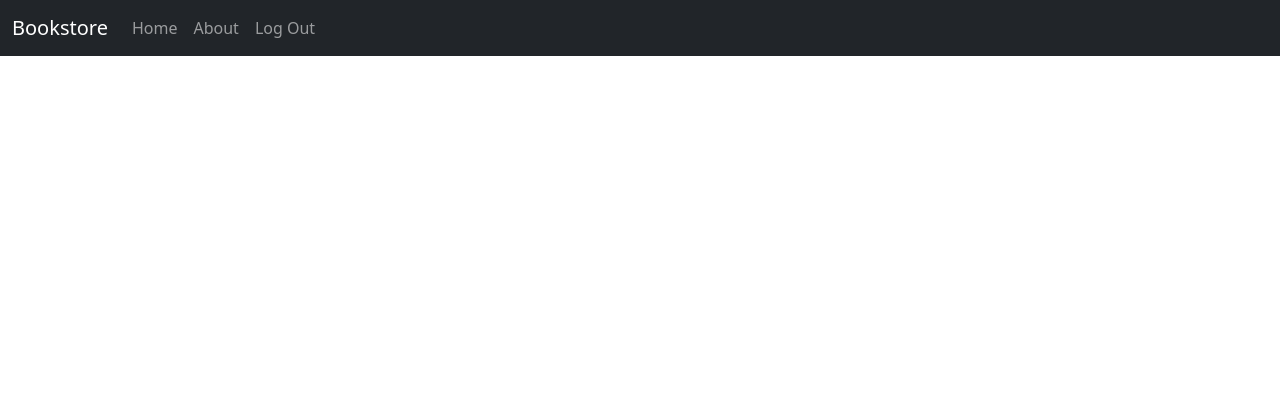
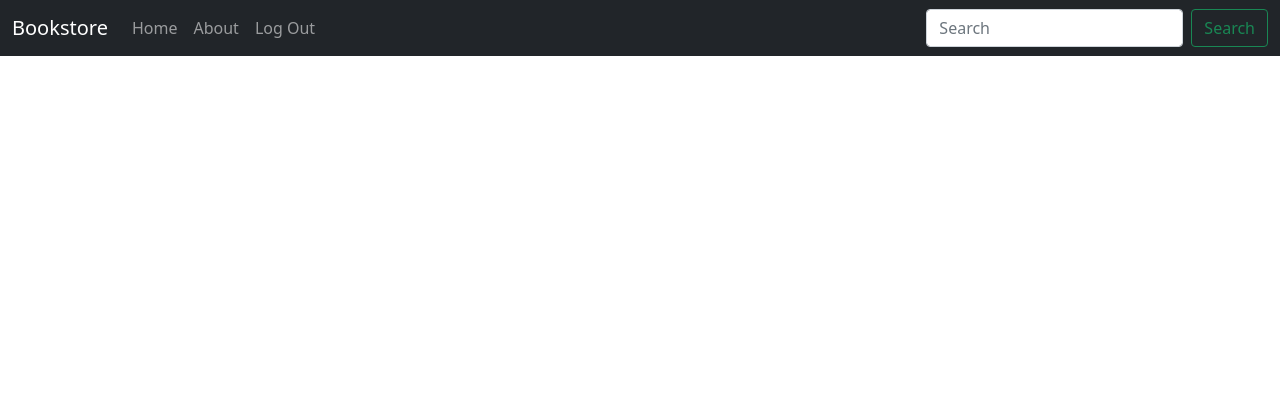
Before and after one commit to sirotras/dp_bookstore, a Django app: page /books/ in a window 1280 px wide. Shown: the top 420 px of the page. Run offline with Django 4.2, Linux system fonts and the light colour scheme; the visitor is signed in with stand-in values (Sample User, id 1); data that the repository does not hold is empty; parts of the project's set-up code (start-up, migrations or seed data) failed here and were passed over.

Commit message:
added search via book filters

```diff
--- a/books/urls.py
+++ b/books/urls.py
@@ -1,9 +1,10 @@
 # books/urls.py
 from django.urls import path
 
-from .views import BookListView, BookDetailView
+from .views import BookListView, BookDetailView, SearchResultsListView
 
 urlpatterns = [
     path('', BookListView.as_view(), name='book_list'),
     path('<uuid:pk>/', BookDetailView.as_view(), name='book_detail'),
+    path('search/', SearchResultsListView.as_view(), name='search_results'),
 ]
--- a/books/views.py
+++ b/books/views.py
@@ -1,5 +1,8 @@
 # books/views.py
+from typing import Any
 from django.contrib.auth.mixins import LoginRequiredMixin, PermissionRequiredMixin
+from django.db.models import Q
+from django.db.models.query import QuerySet
 from django.views.generic import ListView, DetailView
 
 from .models import Book
@@ -18,3 +21,17 @@ class BookDetailView(LoginRequiredMixin, PermissionRequiredMixin, DetailView):
     template_name = 'books/book_detail.html'
     login_url = "account_login"
     permission_required = "books.special_status"
+
+
+class SearchResultsListView(ListView):
+    model = Book
+    context_object_name = 'book_list'
+    template_name = 'books/search_results.html'
+
+    # hard coded filters
+    # queryset = Book.objects.filter(title__icontains='beginners')
+    # def get_queryset(self):
+    #     return Book.objects.filter(Q(title__icontains='beginners') | Q(title__icontains='api'))
+    def get_queryset(self):
+        query = self.request.GET.get('q')
+        return Book.objects.filter(Q(title__icontains=query) | Q(author__icontains=query))
--- a/templates/_base.html
+++ b/templates/_base.html
@@ -40,6 +40,10 @@ gle navigation">
           </li>
           {% endif %}
         </ul>
+        <form class="d-flex" action="{% url 'search_results' %}" method="get">
+          <input class="form-control me-2" type="search" name="q" placeholder="Search" aria-label="Search" >
+          <button class="btn btn-outline-success" type="submit">Search</button>
+        </form>
       </div>
     </div>
   </nav>
```
Also changed, not shown: templates/books/search_results.html (added, +15 -0 lines), README.md.
